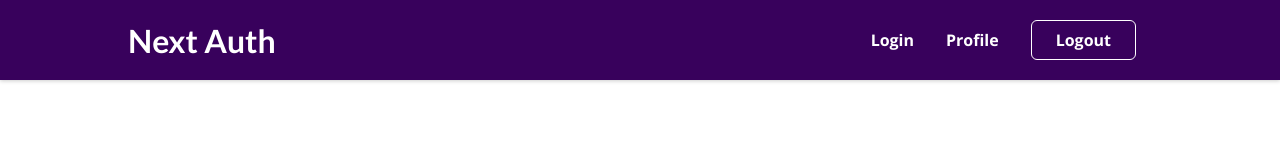
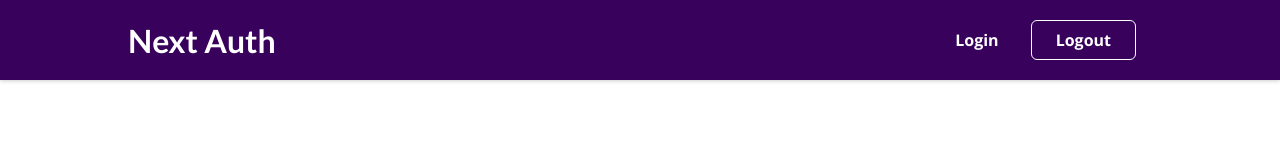
Before and after one commit to fredyvelasquezgt/auth-next-js, a Next.js app: page / in a window 1280 px wide. Shown: the top 160 px of the page. Built offline with nearby package versions, Linux system fonts and the light colour scheme; no server answers.

Commit message:
protect routes

```diff
--- a/components/layout/main-navigation.js
+++ b/components/layout/main-navigation.js
@@ -5,8 +5,7 @@ import classes from './main-navigation.module.css';
 function MainNavigation() {
   const [session, loading] = useSession();
 
-  console.log(loading);
-  console.log(session)
+
 
   return (
     <header className={classes.header}>
@@ -20,9 +19,12 @@ function MainNavigation() {
           <li>
             <Link href='/auth'>Login</Link>
           </li>
-          <li>
+          {session && (
+            <li>
             <Link href='/profile'>Profile</Link>
           </li>
+          )}
+
           <li>
             <button>Logout</button>
           </li>
```
